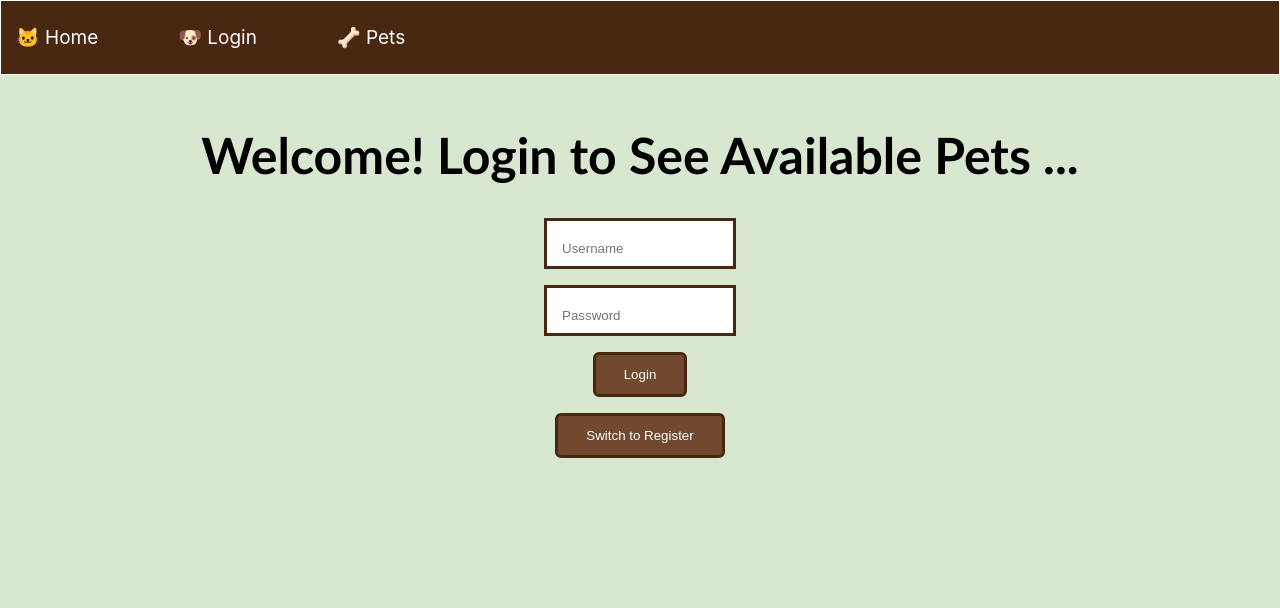
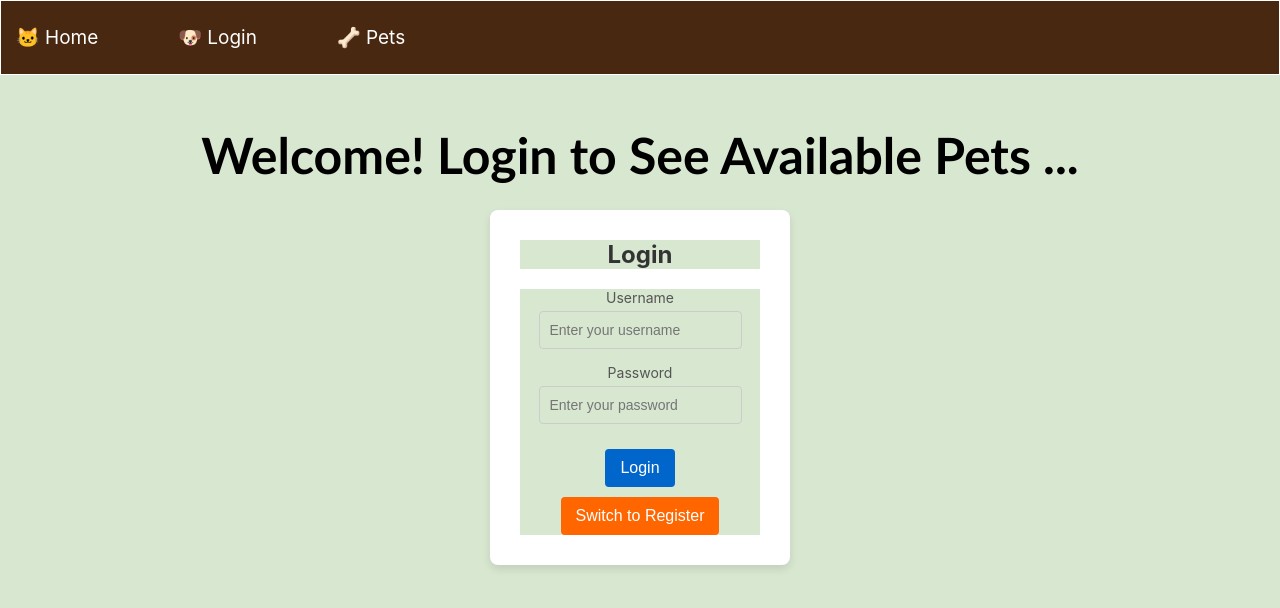
Before and after one commit to brepp22/friends, a React (Create React App) app in the folder client/: page /login in a window 1280 px wide. Shown: the top 608 px of the page. Built offline with nearby package versions, Linux system fonts and the light colour scheme.

Commit message:
login page updated styling

```diff
--- a/client/src/App.css
+++ b/client/src/App.css
@@ -9,7 +9,7 @@ html, body {
   height: 100%;
 }
 
-.loginForm {
+/* .loginForm {
   text-align: center;
 }
 
@@ -23,7 +23,7 @@ html, body {
   padding-top: 20px;
 }
 
-.login-button {
+.toggle-button {
   border: 3px solid rgb(73, 40, 18);
   padding: 12px 28px;
   border-radius: 6px;
@@ -31,6 +31,81 @@ html, body {
   margin-bottom: 8px;
   background-color: rgb(112, 73, 47);
   color:white;
+}
+
+.toggle-button.selected {
+  background-color: #006633;
+  color: #fff;
+} */
+.loginForm{
+  display:flex;
+  flex-direction: column;
+  align-items: center;
+}
+.login-container {
+  background: #fff;
+  padding: 30px;
+  border-radius: 8px;
+  box-shadow: 0 4px 8px rgba(0, 0, 0, 0.1);
+  width: 300px;
+  text-align: center;
+}
+
+.login-container h2 {
+  color: #333;
+  margin-bottom: 20px;
+}
+
+.login-form {
+  display: flex;
+  flex-direction: column;
+  align-items: center;
+}
+
+.input-group {
+  margin-bottom: 15px;
+}
+
+.input-group label {
+  font-size: 14px;
+  color: #555;
+  margin-bottom: 5px;
+  display: block;
+}
+
+.input-group input {
+  width: 100%;
+  padding: 10px;
+  font-size: 14px;
+  border: 1px solid #ccc;
+  border-radius: 4px;
+}
+
+.submit-button,
+.toggle-button {
+  padding: 10px 15px;
+  margin-top: 10px;
+  background: #0066cc;
+  color: #fff;
+  border: none;
+  border-radius: 4px;
+  cursor: pointer;
+  font-size: 16px;
+}
+
+.submit-button:disabled {
+  background: #999;
+  cursor: not-allowed;
+}
+
+.toggle-button {
+  background: #ff6600;
+}
+
+.error-message {
+  color: red;
+  margin-top: 10px;
+  font-size: 14px;
 }
 
 .nav {
--- a/client/src/Login.js
+++ b/client/src/Login.js
@@ -1,118 +1,123 @@
-import React, { useState } from 'react'
-import { useNavigate } from 'react-router-dom'
+import React, { useState } from 'react';
+import { useNavigate } from 'react-router-dom';
+
 
 const initialFormValues = {
   username: '',
   password: '',
-}
-
-
+};
 
 export default function Login({ setIsLoggedIn, setWelcomeMessage, setUsername }) {
   const [values, setValues] = useState(initialFormValues);
-  const [error, setError] = useState(null)
-  const [isRegistering, setIsRegistering] = useState(false)
-  const navigate = useNavigate()
+  const [error, setError] = useState(null);
+  const [isRegistering, setIsRegistering] = useState(false);
+  const [loading, setLoading] = useState(false);
+  const navigate = useNavigate();
 
-  const onChange = evt => {
-    const { id, value } = evt.target
-    setValues({ ...values, [id]: value })
+  const onChange = (evt) => {
+    const { id, value } = evt.target;
+    setValues({ ...values, [id]: value });
+    if (error) setError(null);
+  };
+
+  const validateInputs = () => {
+    const trimmedUsername = values.username.trim();
+    const trimmedPassword = values.password.trim();
+
+    if (!trimmedUsername || !trimmedPassword) {
+      setError('Both username and password are required.');
+      return false;
+    }
+    return true;
   };
 
   const onSubmit = async (evt) => {
-    evt.preventDefault()
-    const endpoint = isRegistering ?
-    'http://localhost:9000/api/register'
-    : 'http://localhost:9000/api/login'
+    evt.preventDefault();
 
-    fetch(endpoint, {
+    if (!validateInputs()) return;
+
+    const endpoint = isRegistering
+      ? 'http://localhost:9000/api/register'
+      : 'http://localhost:9000/api/login';
+
+    setLoading(true);
+    try {
+      const response = await fetch(endpoint, {
         method: 'POST',
-      headers: {
-        'Content-Type': 'application/json',
-      },
+        headers: { 'Content-Type': 'application/json' },
         body: JSON.stringify({
-        username: values.username,
-        password: values.password, }),
-    })
-      .then((res) => res.json())
-      .then((data) => {
-        if(isRegistering){
-          console.log('Registration successful:' , data)
-          setIsRegistering(false)
-          setError(null)
-        } else if (data.token) {
-          console.log('Login successful:', data)
-          localStorage.setItem('token', data.token)
-          setUsername(values.username)
-          setIsLoggedIn(true)
-          setWelcomeMessage(`${data.message}! `)
-          setValues(initialFormValues)
-          navigate('/pets')
+          username: values.username.trim(),
+          password: values.password.trim(),
+        }),
+      });
+
+      const data = await response.json();
+      setLoading(false);
+
+      if (response.ok) {
+        if (isRegistering) {
+          setError(null);
+          setWelcomeMessage('Registration successful! Please log in.');
+          setValues(initialFormValues);
+          setIsRegistering(false);
         } else {
-          setIsLoggedIn(false)
-          console.error('Login failed:', data.message)
-          setError('Invalid Credentials')
-          setWelcomeMessage('Invalid Credentials')
+          localStorage.setItem('token', data.token);
+          setUsername(values.username.trim());
+          setIsLoggedIn(true);
+          setWelcomeMessage(data.message);
+          setValues(initialFormValues);
+          navigate('/pets');
         }
-      })
-      .catch((error) => console.error('Error:', error))
-  };
-
-  const isDisabled = () => {
-    const trimmedUsername = values.username.trim()
-    const trimmedPassword = values.password.trim()
-    return trimmedUsername.length < 3 || trimmedPassword.length < 3
+      } else {
+        setError(data.message || (isRegistering ? 'Registration failed.' : 'Invalid credentials.'));
+      }
+    } catch (err) {
+      setError('An error occurred. Please try again.');
+      setLoading(false);
+    }
   };
 
   const toggleMode = () => {
     setIsRegistering(!isRegistering);
     setValues(initialFormValues);
-    setWelcomeMessage('')
-    setError(null)
-  }
+    setWelcomeMessage('');
+    setError(null);
+  };
 
   return (
-    <form onSubmit={onSubmit}>
-      <div>
+    <div className="login-container">
+      <h2>{isRegistering ? 'Register' : 'Login'}</h2>
+      <form onSubmit={onSubmit} className="login-form">
+        <div className="input-group">
+          <label htmlFor="username">Username</label>
           <input
-          className="login-input"
             id="username"
             type="text"
-          placeholder="Username"
+            placeholder="Enter your username"
             value={values.username}
             onChange={onChange}
             required
           />
         </div>
-      <div>
+        <div className="input-group">
+          <label htmlFor="password">Password</label>
           <input
-          className="login-input"
             id="password"
             type="password"
-          placeholder="Password"
+            placeholder="Enter your password"
             value={values.password}
             onChange={onChange}
             required
           />
         </div>
-      <button disabled={isDisabled()} className="login-button" type="submit">
-        {isRegistering ? 'Register' : 'Login'}
+        <button type="submit" disabled={loading} className="submit-button">
+          {loading ? 'Please wait...' : isRegistering ? 'Register' : 'Login'}
         </button>
-      <div>
-        <button
-          type = "button"
-          className = 'login-button'
-          onClick ={toggleMode}
-        >
+        <button type="button" onClick={toggleMode} className="toggle-button">
           {isRegistering ? 'Switch to Login' : 'Switch to Register'}
         </button>
+        {error && <p className="error-message">{error}</p>}
+      </form>
     </div>
-        {isRegistering && (
-        <p className = 'register' style={{ color: 'green', marginTop: '10px', fontSize: '20px', fontWeight: '500' }}>
-          Please create a username and password to register.
-        </p>
-      )}
-      {error && <p style={{ color: 'red' }}>{error}</p>}
-    </form>
   );
 }
```
Also changed, not shown: 1 other file (tests, documents, lock files or other folders). Lines whose indentation alone changed are shown as unchanged.
